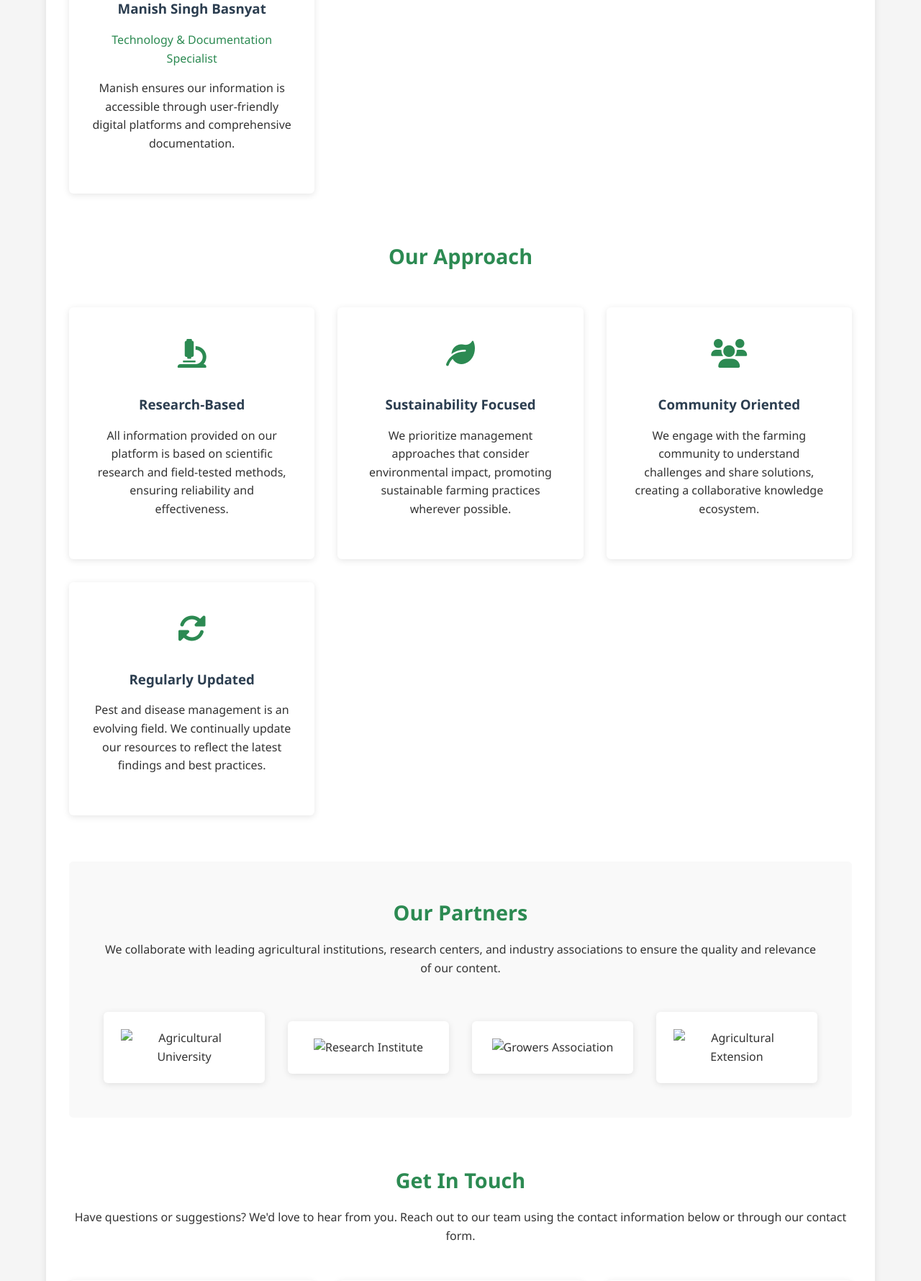
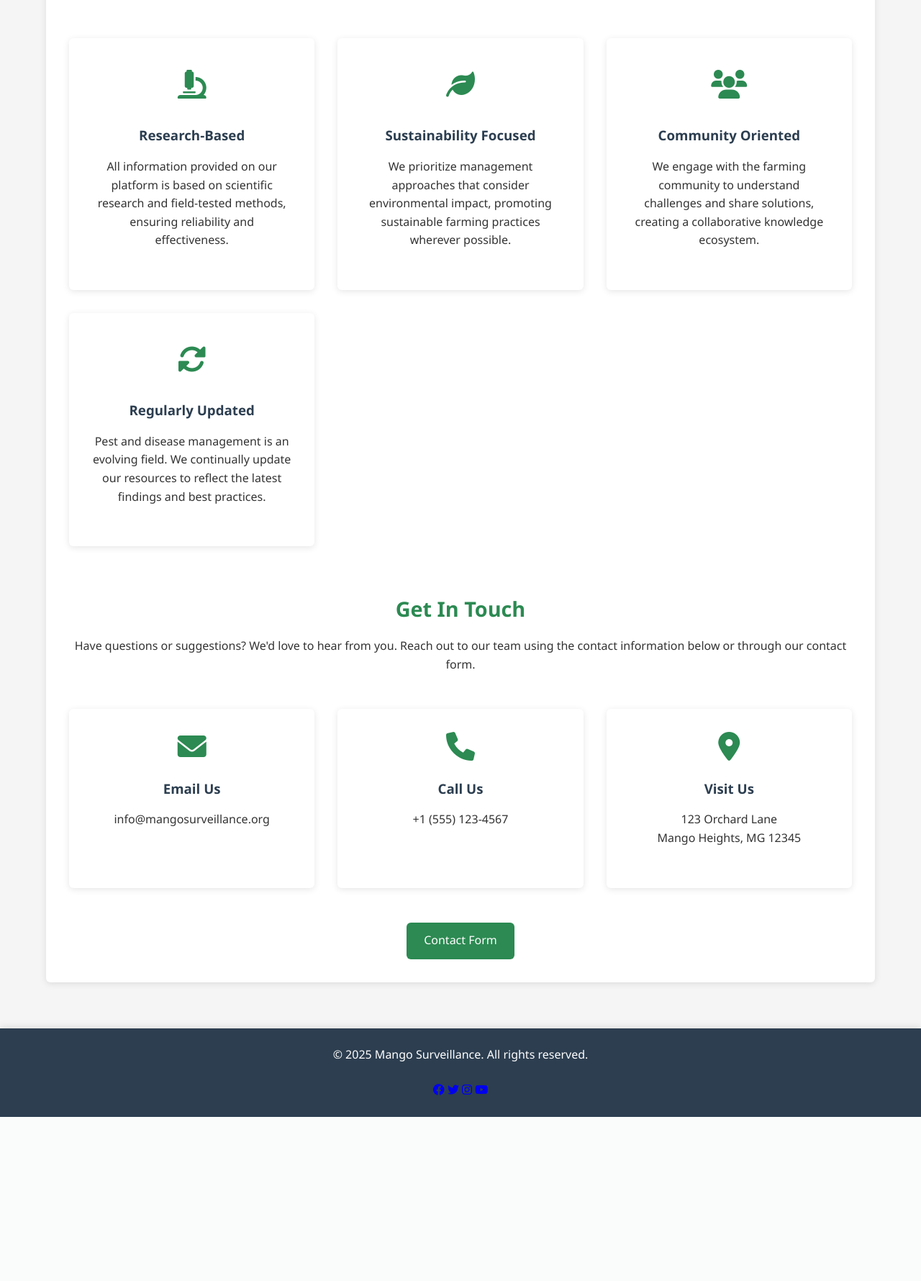
Before and after one commit to manishsinghbasnyat/hit237group9, a Django app: template mango_surveillance/app_pests/templates/app_pests/about.html in a window 1280 px wide. Shown: the part 1766-3546 px from the top of the page at 72% size. After the commit the page ends 3318 px from the top, so only its background shows below. Run offline with Django 5.2, Linux system fonts and the light colour scheme; the template is opened without the code that fills it, so the values that code supplies are empty; parts of the project's set-up code (start-up, migrations or seed data) failed here and were passed over; some libraries are stand-ins or nearby versions.

Commit message:
modified data.py

```diff
--- a/mango_surveillance/app_pests/templates/app_pests/about.html
+++ b/mango_surveillance/app_pests/templates/app_pests/about.html
@@ -16,51 +16,36 @@
                 <p>At Mango Surveillance, we're committed to supporting mango growers by providing accurate, accessible information about pests and diseases that affect mango crops. Our mission is to empower farmers with knowledge that helps them implement effective prevention and management strategies for healthier, more productive harvests.</p>
                 <p>We believe that through education and awareness, we can contribute to sustainable farming practices and food security in mango-growing regions around the world.</p>
             </div>
-            <div class="mission-image">
-                <img src="{% static 'app_pests/images/mission.jpg' %}" alt="Mango orchard" onerror="this.src='https://via.placeholder.com/500x300?text=Our+Mission'">
-            </div>
         </div>
     </section>
 
     <section class="about-team">
         <h2>Meet Our Team</h2>
-        <p>Our dedicated team brings together expertise in entomology, plant pathology, agriculture, and technology to provide you with the most accurate and practical information.</p>
+        <p>Our dedicated team brings together knowledge and skills to provide you with the most accurate and practical information about mango pests and diseases.</p>
 
         <div class="team-grid">
             <div class="team-member">
-                <div class="member-photo">
-                    <img src="{% static 'app_pests/images/team/subodh.jpg' %}" alt="Subodh Gautam" onerror="this.src='https://via.placeholder.com/200x200?text=SG'">
-                </div>
                 <h3>Subodh Gautam</h3>
-                <p class="member-role">Project Lead & Entomologist</p>
-                <p>With over 10 years of experience in agricultural pest management, Subodh leads our research initiatives and content development.</p>
+                <p class="member-role"><strong>Team Leader</strong></p>
+                <p>Oversees project progress, ensures deadlines are met, and coordinates the team's efforts. Subodh leads our research initiatives and content development.</p>
             </div>
 
             <div class="team-member">
-                <div class="member-photo">
-                    <img src="{% static 'app_pests/images/team/sagar.jpg' %}" alt="Sagar" onerror="this.src='https://via.placeholder.com/200x200?text=S'">
-                </div>
-                <h3>Sagar</h3>
-                <p class="member-role">Plant Pathologist</p>
-                <p>Specializing in fungal and bacterial diseases affecting mangoes, Sagar contributes expert knowledge on disease identification and management.</p>
+                <h3>Manish Singh Basnyat</h3>
+                <p class="member-role"><strong>Team Member</strong></p>
+                <p>Contributes to research, documentation, and technical development. Manish helps ensure our information is accessible through user-friendly digital platforms.</p>
             </div>
 
             <div class="team-member">
-                <div class="member-photo">
-                    <img src="{% static 'app_pests/images/team/anjana.jpg' %}" alt="Anjana" onerror="this.src='https://via.placeholder.com/200x200?text=A'">
-                </div>
-                <h3>Anjana</h3>
-                <p class="member-role">Agricultural Extension Specialist</p>
-                <p>Anjana bridges the gap between scientific research and practical application, ensuring our content addresses real-world challenges faced by growers.</p>
+                <h3>Anjana Thapa Magar</h3>
+                <p class="member-role"><strong>Team Member</strong></p>
+                <p>Assists with data collection and content creation. Anjana helps bridge the gap between scientific research and practical application for growers.</p>
             </div>
 
             <div class="team-member">
-                <div class="member-photo">
-                    <img src="{% static 'app_pests/images/team/manish.jpg' %}" alt="Manish Singh Basnyat" onerror="this.src='https://via.placeholder.com/200x200?text=MB'">
-                </div>
-                <h3>Manish Singh Basnyat</h3>
-                <p class="member-role">Technology & Documentation Specialist</p>
-                <p>Manish ensures our information is accessible through user-friendly digital platforms and comprehensive documentation.</p>
+                <h3>Sagar Khanal</h3>
+                <p class="member-role"><strong>Team Member</strong></p>
+                <p>Supports research on mango pests and diseases. Sagar helps gather and analyze information about identification and management approaches.</p>
             </div>
         </div>
     </section>
@@ -99,26 +84,6 @@
                 </div>
                 <h3>Regularly Updated</h3>
                 <p>Pest and disease management is an evolving field. We continually update our resources to reflect the latest findings and best practices.</p>
-            </div>
-        </div>
-    </section>
-
-    <section class="about-partners">
-        <h2>Our Partners</h2>
-        <p>We collaborate with leading agricultural institutions, research centers, and industry associations to ensure the quality and relevance of our content.</p>
-
-        <div class="partners-grid">
-            <div class="partner">
-                <img src="https://via.placeholder.com/200x100?text=Partner+1" alt="Agricultural University">
-            </div>
-            <div class="partner">
-                <img src="https://via.placeholder.com/200x100?text=Partner+2" alt="Research Institute">
-            </div>
-            <div class="partner">
-                <img src="https://via.placeholder.com/200x100?text=Partner+3" alt="Growers Association">
-            </div>
-            <div class="partner">
-                <img src="https://via.placeholder.com/200x100?text=Partner+4" alt="Agricultural Extension">
             </div>
         </div>
     </section>
@@ -204,9 +161,10 @@
 
 .team-grid {
     display: grid;
-    grid-template-columns: repeat(auto-fit, minmax(250px, 1fr));
+    grid-template-columns: repeat(auto-fit, minmax(300px, 1fr));
     gap: 2rem;
     margin-top: 3rem;
+    text-align: left;
 }
 
 .team-member {
@@ -273,34 +216,6 @@
     margin-bottom: 1.5rem;
 }
 
-.about-partners {
-    margin: 4rem 0;
-    text-align: center;
-    padding: 3rem;
-    background-color: #f9f9f9;
-    border-radius: var(--border-radius);
-}
-
-.partners-grid {
-    display: grid;
-    grid-template-columns: repeat(auto-fit, minmax(200px, 1fr));
-    gap: 2rem;
-    margin-top: 3rem;
-    align-items: center;
-}
-
-.partner {
-    background-color: white;
-    padding: 1.5rem;
-    border-radius: var(--border-radius);
-    box-shadow: var(--box-shadow);
-}
-
-.partner img {
-    max-width: 100%;
-    height: auto;
-}
-
 .about-contact {
     margin: 4rem 0;
     text-align: center;
```
Also changed, not shown: other parts of mango_surveillance/app_pests/templates/app_pests/about.html (+2 -37 lines), mango_surveillance/app_pests/views.py (+118 -8 lines), proj_mango/app_mango/data.py (+5 -3 lines).
